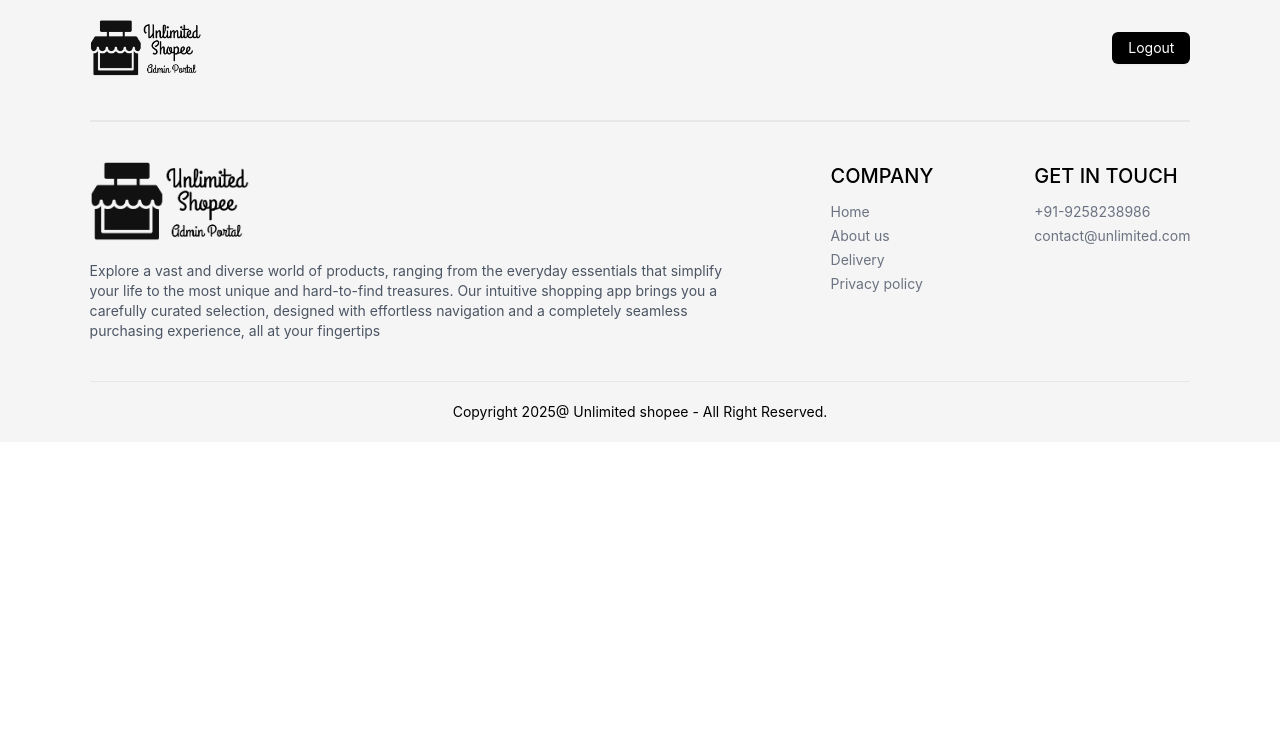
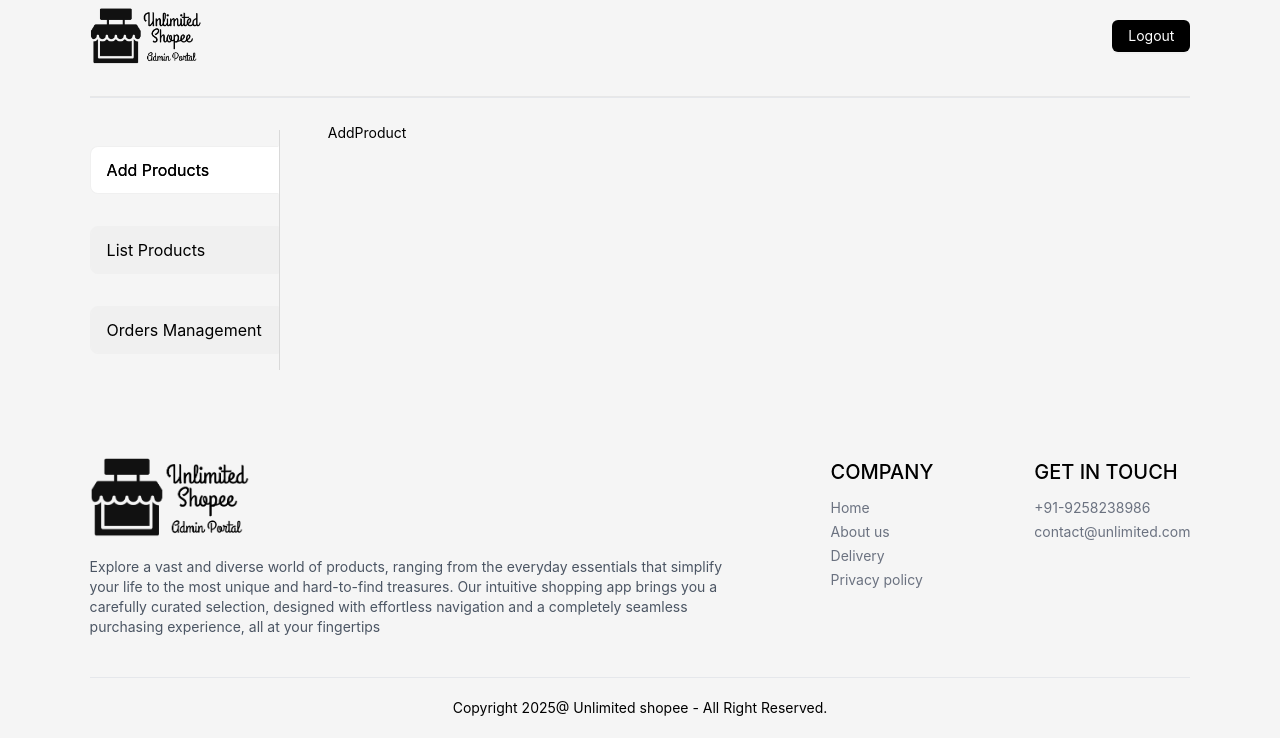
Before and after one commit to saishyam36/unlimited_shopee, a React (Vite) app in the folder admin_shopee/: page /add in a window 1280 px wide. Shown: the top 754 px of the page. Built offline with nearby package versions, Linux system fonts and the light colour scheme.

Commit message:
left tab and route code added

```diff
--- a/admin_shopee/src/App.jsx
+++ b/admin_shopee/src/App.jsx
@@ -1,15 +1,29 @@
 import { Divider, Layout } from "antd"
 import Navbar from "./components/Navbar.jsx"
 import Footer from "./components/Footer.jsx"
+import AdminTabs from "./components/AdminTabs.jsx"
+import { Route, Routes } from "react-router-dom"
+import AddProduct from "./pages/AddProduct.jsx"
+import ListProducts from "./pages/ListProducts.jsx"
+import Orders from "./pages/Orders.jsx"
 
 function App() {
 
   return (
     <Layout>
-      <div className="px-4 sm:px-[4vw] md:px-[5vw] lg:px-[7vw]">
+      <div className="px-2 sm:px-[4vw] md:px-[5vw] lg:px-[7vw]">
         <Navbar />
         <Divider variant="solid" style={{ borderWidth: 1 }} />
-
+        <div style={{ display: 'flex' }}>
+            <AdminTabs />
+            <div style={{ flex: 1, paddingLeft: 24 }}>
+              <Routes>
+                <Route path="/add" element={<AddProduct />} />
+                <Route path="/list" element={<ListProducts />} />
+                <Route path="/orders" element={<Orders />} />
+              </Routes>
+            </div>
+          </div>
         <Footer />
       </div>
     </Layout>
--- /dev/null
+++ b/admin_shopee/src/components/AdminTabs.jsx
@@ -0,0 +1,81 @@
+import React, { useEffect } from 'react';
+import { ConfigProvider, Tabs } from 'antd';
+import { NavLink, useLocation, useNavigate } from 'react-router-dom';
+import '../styles/AdminTabs.css';
+
+const AdminTabs = () => {
+    const navigate = useNavigate();
+    const location = useLocation();
+
+    useEffect(() => {
+        if (!location.pathname.startsWith('/add')) {
+            navigate('/add', { replace: true });
+        }
+    }, []);
+
+    const items = [
+        {
+            key: '1',
+            label: <NavLink to="/add">Add Products</NavLink>,
+            children: null,
+        },
+        {
+            key: '2',
+            label: <NavLink to="/list">List Products</NavLink>,
+            children: null
+        },
+        {
+            key: '3',
+            label: <NavLink to="/orders">Orders Management</NavLink>,
+            children: null,
+        },
+    ];
+
+    useEffect(() => {
+
+    }, []); // Empty dependency array to run only once on mount
+
+    return (
+        <ConfigProvider
+            theme={{
+                token: {
+                    colorPrimary: 'black',
+                },
+                components: {
+                    Tabs: {
+                        titleColor: 'black',
+                        titleHoverColor: 'white',
+                        titleActiveColor: 'white',
+                        colorBgContainer: 'white', // Background color of the tab container
+                        itemActiveBg: 'black', // Background color of the active tab
+                        itemHoverBg: 'black', // Background color of the hovered tab
+                        itemHoverColor: 'black', // Text color of the hovered tab
+                        itemActiveColor: 'white', // Text color of the active tab
+                        itemColor: 'black', // Text color of the inactive tab
+                    },
+                },
+            }}
+        >
+            <div className="flex items-center justify-between py-2 font-sans">
+                <Tabs
+                    tabBarGutter={32}
+                    tabBarStyle={{
+                        borderRight: '1px solid #d9d9d9', // Vertical divider
+                        padding: '16px 0', // Vertical padding for the tab labels
+                        display: 'flex',
+                        flexDirection: 'column', // Arrange tabs vertically
+                        alignItems: 'flex-end', // Align labels to the start
+                    }}
+                    tabPosition="left"
+                    type="card"
+                    size="large"
+                    style={{ marginBottom: 40, minWidth: 200 }}
+                    items={items}
+                />
+
+            </div>
+        </ConfigProvider>
+    )
+}
+
+export default AdminTabs;
--- a/admin_shopee/src/components/Navbar.jsx
+++ b/admin_shopee/src/components/Navbar.jsx
@@ -1,4 +1,3 @@
-import { Link } from "react-router-dom";
 import { assets } from "../assets/assets.js";
 import { Button } from "antd";
 
@@ -6,12 +5,9 @@ import { Button } from "antd";
 const Navbar = () => {
 
   return (
-    <div className="flex items-center justify-between py-5 font-medium">
-      <Link to='/'>
-        <img src={assets.logo} className="w-28" alt="" />
-      </Link>
-
-      <div className="flex items-center gap-8">
+    <div className="flex items-center justify-between py-2 font-medium">
+      <img src={assets.logo} className="w-28" alt="" />
+      <div className="flex items-center gap-4">
         <div className="group relative">
           <Button shape='default' color="default" variant="solid" >Logout</Button>
         </div>
--- a/admin_shopee/src/pages/AddProduct.jsx
+++ b/admin_shopee/src/pages/AddProduct.jsx
@@ -0,0 +1,9 @@
+import React from 'react'
+
+const AddProduct = () => {
+  return (
+    <div>AddProduct</div>
+  )
+}
+
+export default AddProduct
--- a/admin_shopee/src/pages/ListProducts.jsx
+++ b/admin_shopee/src/pages/ListProducts.jsx
@@ -0,0 +1,9 @@
+import React from 'react'
+
+const ListProducts = () => {
+  return (
+    <div>ListProducts</div>
+  )
+}
+
+export default ListProducts
--- a/admin_shopee/src/pages/Orders.jsx
+++ b/admin_shopee/src/pages/Orders.jsx
@@ -0,0 +1,9 @@
+import React from 'react'
+
+const Orders = () => {
+  return (
+    <div>Orders</div>
+  )
+}
+
+export default Orders
--- /dev/null
+++ b/admin_shopee/src/styles/AdminTabs.css
@@ -0,0 +1,11 @@
+.ant-tabs-nav-list .ant-tabs-tab a:hover {
+    color: black !important;
+  }
+
+  .ant-tabs-nav-list .ant-tabs-tab-active a {
+    color: black !important;
+  }
+
+  .ant-tabs-tab-focus {
+    outline: white !important;
+  }
```
